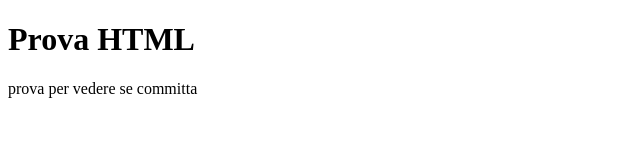
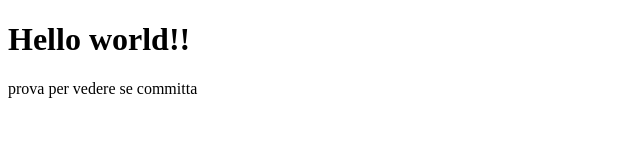
Before and after one commit to patrictobola/htmlcss-hello, a plain HTML site: page index.html in a window 1280 px wide. Shown: the whole page, without its empty margins (0-640 px from the left). Drawn offline with Linux system fonts and the light colour scheme.

Commit message:
h1 change

```diff
--- a/index.html
+++ b/index.html
@@ -7,7 +7,7 @@
     <title>Prova prova sa sa</title>
 </head>
 <body>
-    <h1>Prova HTML</h1>
+    <h1>Hello world!!</h1>
     <p>prova per vedere se committa</p>
 </body>
 </html>
```
